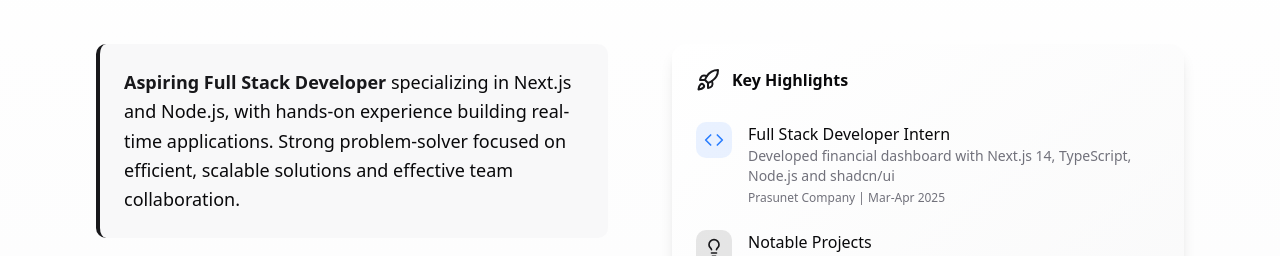
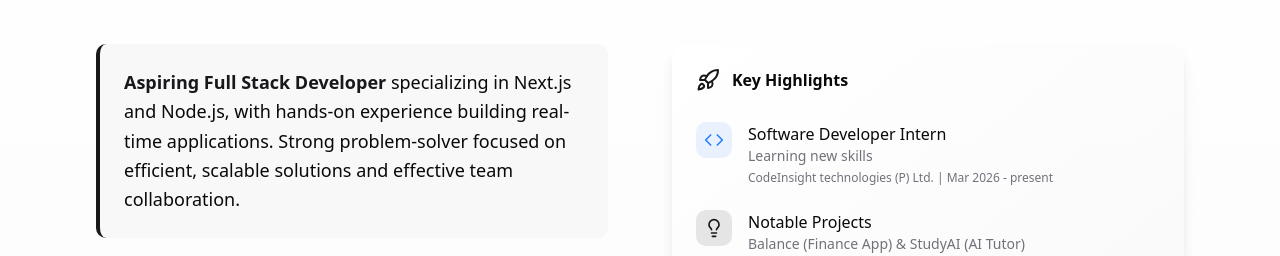
Before and after one commit to RockySheoran/New_PortFolio, a Next.js app: page / in a window 1280 px wide. Shown: the part 1000-1256 px from the top of the page. Built offline with nearby package versions, Linux system fonts and the light colour scheme; no server answers.

Commit message:
working experience change

```diff
--- a/src/components/all component/About.tsx
+++ b/src/components/all component/About.tsx
@@ -143,13 +143,12 @@ export default function AboutSection() {
                     <Code className="h-5 w-5 text-blue-500" />
                   </div>
                   <div>
-                    <h4 className="font-medium">Full Stack Developer Intern</h4>
+                    <h4 className="font-medium">Software Developer Intern</h4>
                     <p className="text-sm text-muted-foreground">
-                      Developed financial dashboard with Next.js 14, TypeScript,
-                      Node.js and shadcn/ui
+                      Learning new skills
                     </p>
                     <p className="text-xs text-muted-foreground mt-1">
-                      Prasunet Company | Mar-Apr 2025
+                      CodeInsight technologies (P) Ltd. | Mar 2026 - present
                     </p>
                   </div>
                 </motion.div>
```
